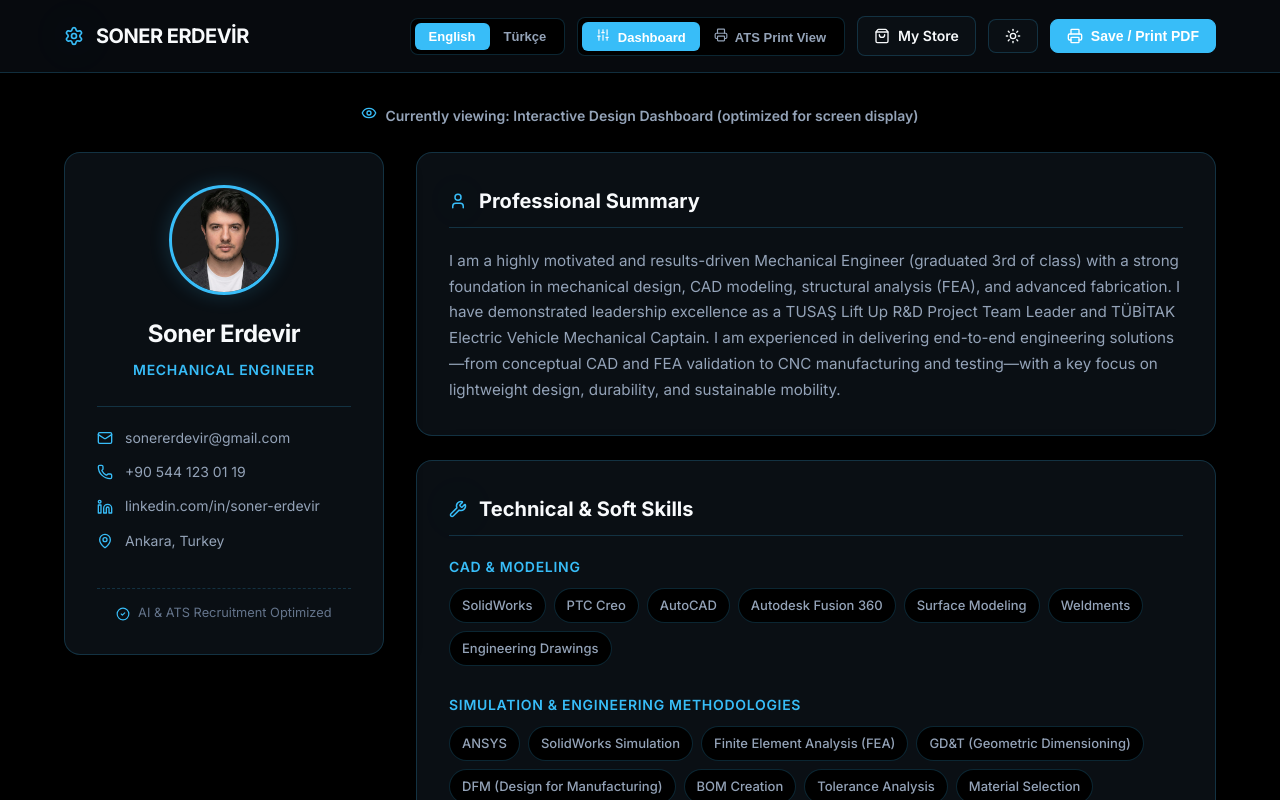
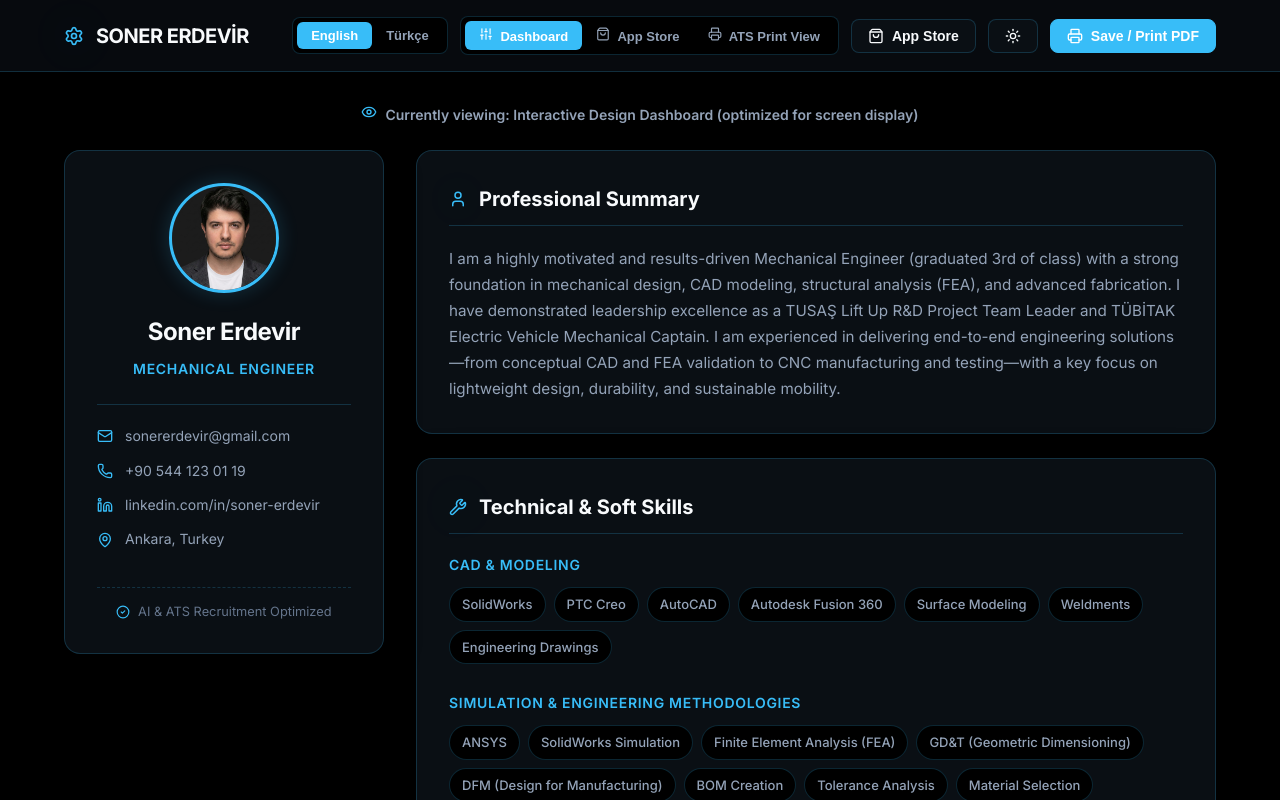
Before and after one commit to serdevir91/soner-portfolio, a React (Vite) app: page / in a window 1280 px wide. Shown: the top 800 px of the page. Built offline with nearby package versions, Linux system fonts and the light colour scheme.

Commit message:
Integrate App Store module into portfolio with full screenshot modal viewer and Play Store links

```diff
--- a/src/App.jsx
+++ b/src/App.jsx
@@ -5,6 +5,8 @@ import {
   Trophy, GraduationCap, Languages, Users, Award, Briefcase, Wrench,
   ShoppingBag
 } from 'lucide-react';
+
+import Store from './components/Store';
 
 function App() {
   const [lang, setLang] = useState('en');
@@ -60,13 +62,19 @@ function App() {
               </button>
             </div>
 
-            {/* Layout Selector (Interactive vs ATS Print) */}
-            <div class="segmented-control">
+            {/* Layout Selector (Interactive vs App Store vs ATS Print) */}
+            <div className="segmented-control">
               <button
                 className={`segment-btn ${viewMode === 'interactive' ? 'active' : ''}`}
                 onClick={() => setViewMode('interactive')}
               >
                 <Sliders size={14} style={{ marginRight: '4px', display: 'inline' }} /> Dashboard
+              </button>
+              <button
+                className={`segment-btn ${viewMode === 'store' ? 'active' : ''}`}
+                onClick={() => setViewMode('store')}
+              >
+                <ShoppingBag size={14} style={{ marginRight: '4px', display: 'inline' }} /> {lang === 'en' ? 'App Store' : 'Mağaza'}
               </button>
               <button
                 className={`segment-btn ${viewMode === 'ats' ? 'active' : ''}`}
@@ -76,10 +84,13 @@ function App() {
               </button>
             </div>
 
-            {/* My Store Link */}
-            <a href="https://serdevir91.github.io/Stokapp/" target="_blank" rel="noopener noreferrer" className="btn" style={{ textDecoration: 'none' }}>
-              <ShoppingBag size={16} /> {lang === 'en' ? 'My Store' : 'Mağaza'}
-            </a>
+            {/* App Store Toggle */}
+            <button
+              className={`btn ${viewMode === 'store' ? 'btn-primary' : ''}`}
+              onClick={() => setViewMode(prev => prev === 'store' ? 'interactive' : 'store')}
+            >
+              <ShoppingBag size={16} /> {lang === 'en' ? 'App Store' : 'Mağaza'}
+            </button>
 
             {/* Theme Toggle */}
             <button class="btn" onClick={toggleTheme} title="Toggle Theme">
@@ -680,11 +691,23 @@ function App() {
                 </div>
               )}
 
+              {/* STORE SECTION IN DASHBOARD */}
+              <div style={{ marginTop: '32px' }}>
+                <Store lang={lang} />
+              </div>
+
             </div>
           </div>
         )}
 
-        {/* 2. ATS PREVIEW VIEW (SCREEN & PRINT COMPATIBLE) */}
+        {/* 2. APP STORE FULL VIEW */}
+        {viewMode === 'store' && (
+          <div style={{ padding: '20px 0' }}>
+            <Store lang={lang} />
+          </div>
+        )}
+
+        {/* 3. ATS PREVIEW VIEW (SCREEN & PRINT COMPATIBLE) */}
         {viewMode === 'ats' && (
           <div class="ats-preview-container" style={{ display: 'block' }}>
 
--- a/src/components/Store.jsx
+++ b/src/components/Store.jsx
@@ -243,6 +243,46 @@ const APPS = [
     rating: "4.8 (Dev)",
     reviews: "Github Release",
     releaseDate: "2026-07-13"
+  },
+  {
+    id: "stokapp",
+    name: "Stokapp",
+    tagline: {
+      en: "Modern inventory & stock management system with financial analytics.",
+      tr: "Finansal analizler sunan modern stok ve envanter yönetim sistemi."
+    },
+    description: {
+      en: "Stokapp is an intuitive stock and inventory tracking web application built with React, Vite, and Tailwind CSS. It offers real-time profit/loss tracking, low-stock warnings, and Excel import/export capability.",
+      tr: "Stokapp; React, Vite ve Tailwind CSS ile geliştirilmiş sezgisel bir stok ve envanter takip web uygulamasıdır. Anlık kâr/zarar takibi, kritik stok uyarıları ve Excel içe/dışa aktarım desteği sunar."
+    },
+    icon: "./apps/stokapp/icon.png",
+    category: {
+      en: "Business / Finance",
+      tr: "İş & Finans"
+    },
+    platforms: ["Web", "Windows"],
+    playStoreUrl: null,
+    githubUrl: "https://github.com/serdevir91/Stokapp",
+    screenshots: [],
+    features: {
+      en: [
+        "Product Management: Fast stock addition and deduction.",
+        "Smart Alerts: Red alert warnings for critical stock thresholds.",
+        "Financial Analytics: Automatic profit/loss charts and inventory valuation.",
+        "Excel Integration: Import and export inventory lists easily."
+      ],
+      tr: [
+        "Ürün Yönetimi: Hızlı stok ekleme ve düşme işlemleri.",
+        "Akıllı Uyarılar: Kritik stok seviyeleri için kırmızı alarm uyarısı.",
+        "Finansal Analiz: Otomatik kâr/zarar grafikleri ve kasa bakiyesi.",
+        "Excel Entegrasyonu: Envanter listelerini kolayca içe ve dışa aktarın."
+      ]
+    },
+    version: "1.0.0",
+    size: "Web App",
+    rating: "4.9",
+    reviews: "Web App",
+    releaseDate: "2025-12-07"
   }
 ];
 
@@ -563,6 +603,16 @@ const Store = ({ lang }) => {
                         </a>
                       </>
                     )}
+
+                    {selectedApp.id === 'stokapp' && (
+                      <a href="https://serdevir91.github.io/Stokapp/" target="_blank" rel="noopener noreferrer" className="download-link-btn direct-download" style={{ background: 'rgba(59, 130, 246, 0.15)', borderColor: 'rgba(59, 130, 246, 0.3)', color: '#60a5fa' }}>
+                        <span className="download-btn-icon"><ExternalLink size={16} /></span>
+                        <div className="download-btn-text">
+                          <span className="dl-small">Live Web App</span>
+                          <span className="dl-large">Open Stokapp</span>
+                        </div>
+                      </a>
+                    )}
                   </div>
                 </div>
 
```
